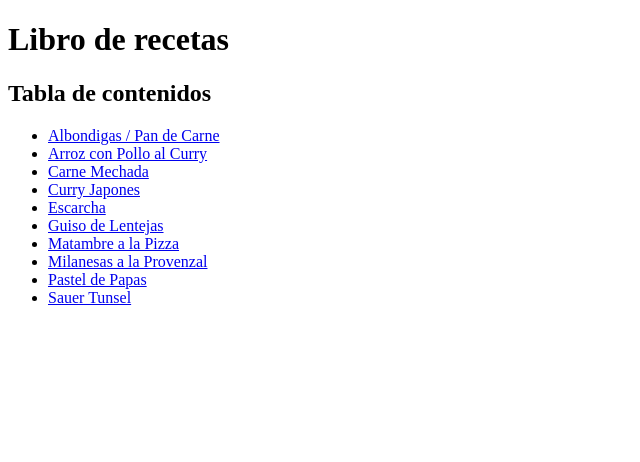
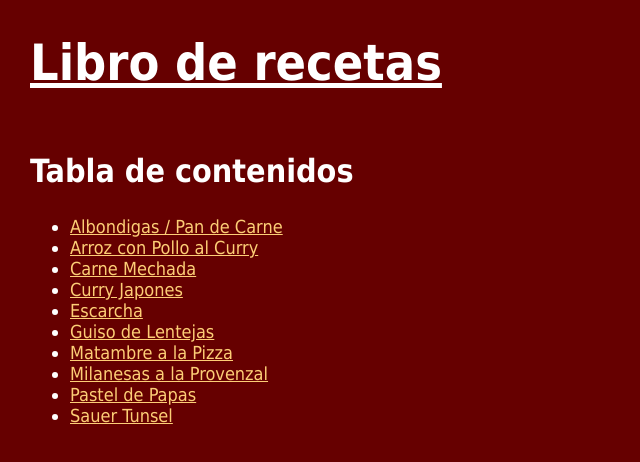
Before and after one commit to Pamela-B/recetario, a plain HTML site: page index.html in a window 1280 px wide. Shown: the whole page, without its empty margins (0-640 px from the left). Drawn offline with Linux system fonts and the light colour scheme.

Commit message:
Estilos basicos

```diff
--- a/index.html
+++ b/index.html
@@ -6,7 +6,7 @@
     <link rel="stylesheet" href="style.css">
 </head>
 <body>
-<h1>Libro de recetas</h1>
+<h1 id="tituloppal">Libro de recetas</h1>
 <h2>Tabla de contenidos</h2>
 <ul>
     <li><a href="recetas/albondigas-pandecarne.html">Albondigas / Pan de Carne</a></li>
--- a/style.css
+++ b/style.css
@@ -0,0 +1,29 @@
+body {
+    background-color: rgb(102, 0, 0);
+    color: white;
+    font-family: Tahoma, Verdana;
+    margin: 30px;
+}
+
+a {
+    color: rgb(253, 206, 118);
+}
+
+h1 {
+    font-size: 50px;
+    text-decoration: underline white;
+    text-shadow: 25px;
+}
+
+h2 {
+    font-size: 32px;
+    text-decoration-color: violet;
+}
+
+#tituloppal {
+    margin-bottom: 60px;
+}
+
+li {
+    font-size: 18px;
+}
```
